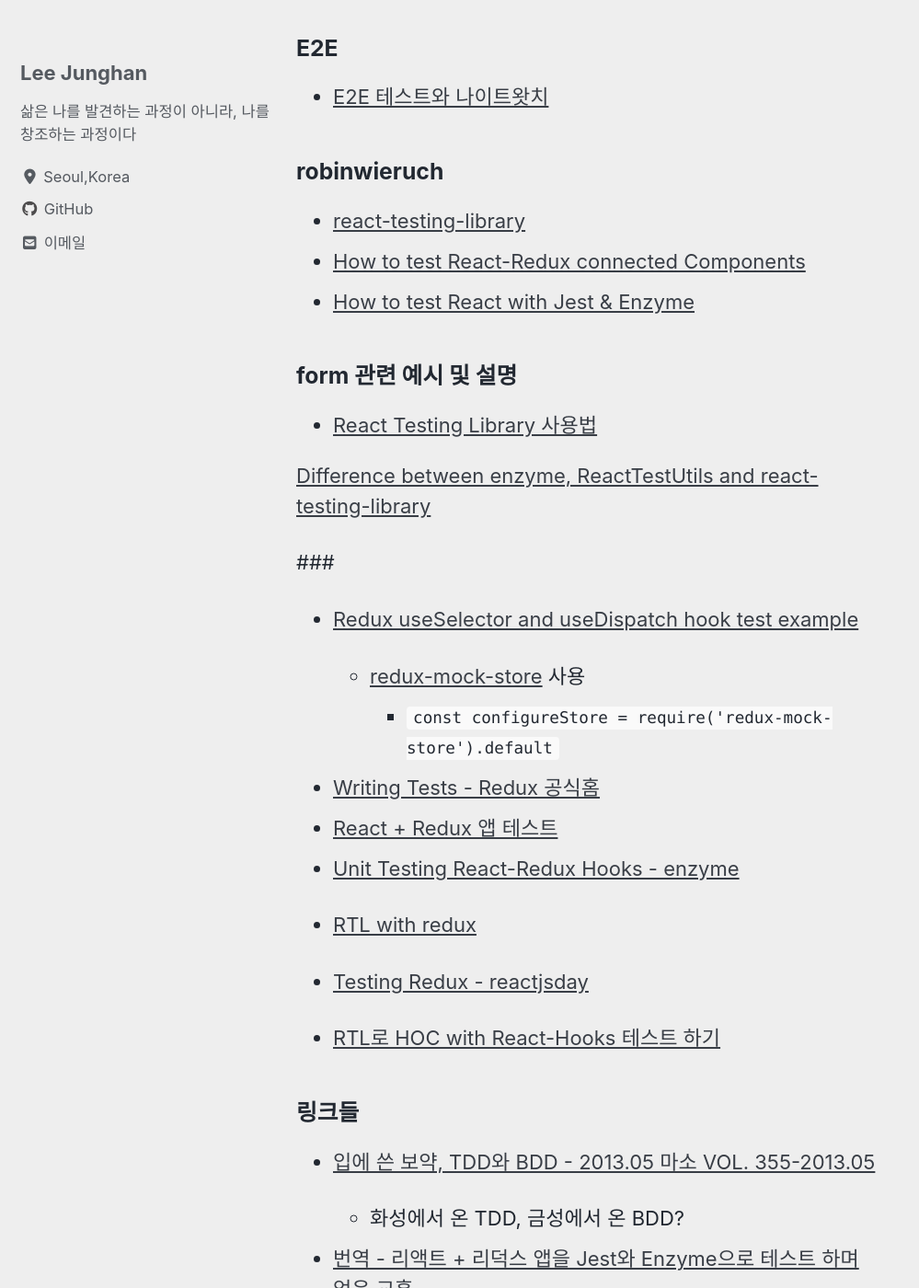
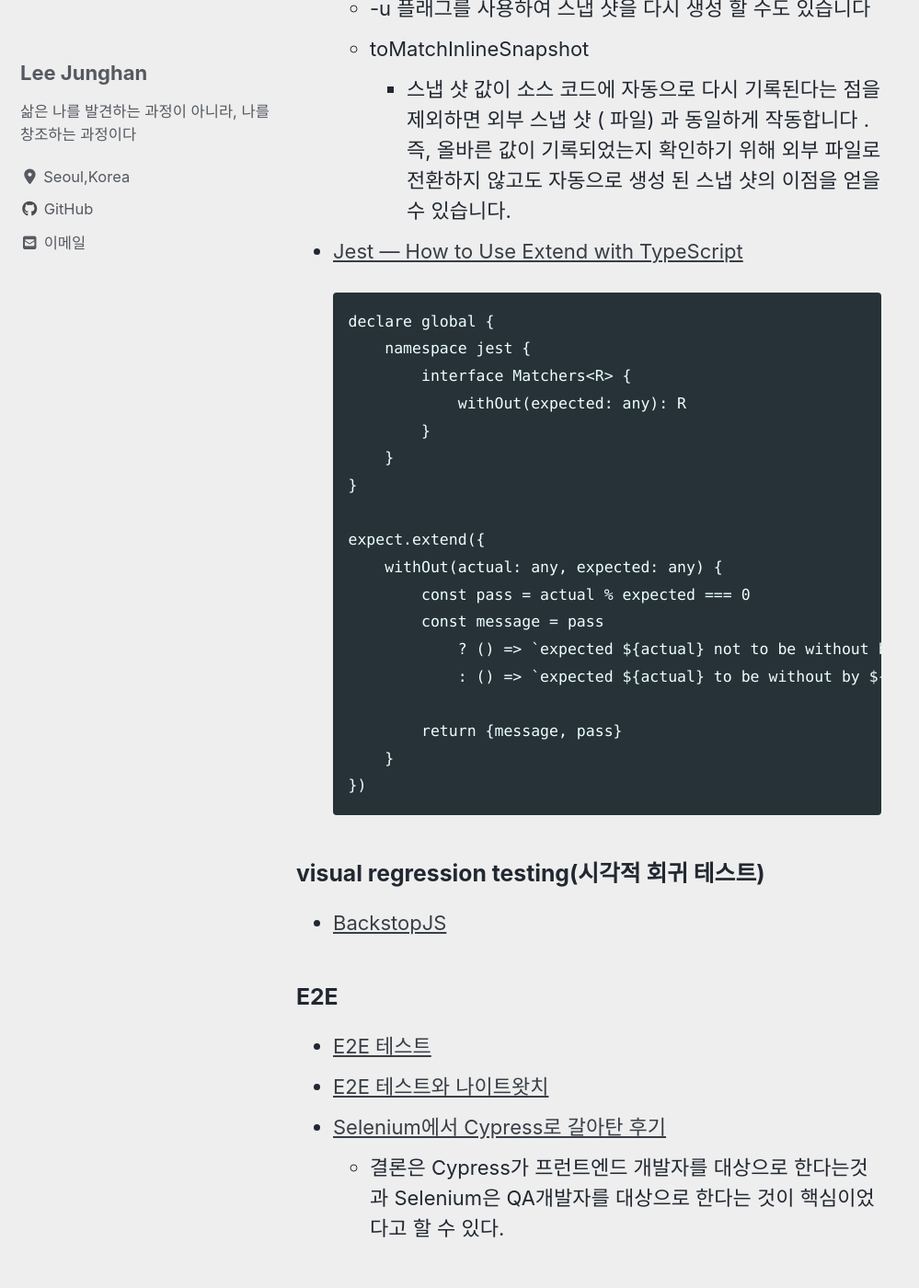
Before and after one commit to toyjhlee/toyjhlee.github.com, a Jekyll site: the page built from _posts/2020-09-03-front-test.md, in a window 1280 px wide and 1400 px high, scrolled down 3737 px. Shown: the whole window at 92% size, without its empty margins (0-999 px from the left). Built offline with Jekyll 4.4.1, drawn with Linux system fonts in a browser that asks for light colours; cached includes are drawn as plain includes; nearby versions of some CDN libraries; some of the changed text lies outside the part shown.

Commit message:
docs: minify update

````diff
--- a/_posts/2020-09-03-front-test.md
+++ b/_posts/2020-09-03-front-test.md
@@ -1,4 +1,4 @@
-#### 도입부
+### 도입부
 
 -   행복한 가정은 서로 닮았지만 불행한 가정은 모두 저마다의 이유로 불행하다 [톨스토이 - 안나 카레니나, 2011 번역 - 펭귄클래식코리아]
 -   하나의 문제는 하나의 원인으로 이루어 지지 않는다
@@ -6,6 +6,15 @@
 
 -   에러 `[Error: This browser does not support 'ResizeObserver' out of the box. Please provide a polyfill as a prop.]`
     -   해결 `import 'resize-observer-polyfill/dist/ResizeObserver.global'`
+
+### [toast UI: 테스트](https://ui.toast.com/fe-guide/ko_TEST)
+
+-   단위 테스트
+    -   주로 모듈 단위
+-   통합 테스트
+    -   두 개 이상의 모듈이 연결된 상태를 테스트
+-   E2E 테스트
+    -   실제 사용자의 관점에서 테스트를 진행하며, 그런 의미에서 기능테스트 혹은 UI 테스트라고 불리기도 한다
 
 ### 용어 정리
 
@@ -73,6 +82,7 @@
     -   [[Jest] jest.mock() 모듈 모킹](https://www.daleseo.com/jest-mock-modules/)
 
 -   [snapshot-testing](https://jestjs.io/docs/en/snapshot-testing)
+
     -   [왜 스냅 샷 테스트인가?](https://jestjs.io/blog/2016/07/27/jest-14.html#why-snapshot-testing)
         -   스냅 샷 통합 테스트가 해결하는 엔드 투 엔드 테스트에서 많은 문제를 발견했습니다.
             -   스냅 샷 테스트가 시각적 회귀 테스트 대비 장점
@@ -83,13 +93,39 @@
     -   toMatchInlineSnapshot
         -   스냅 샷 값이 소스 코드에 자동으로 다시 기록된다는 점을 제외하면 외부 스냅 샷 ( 파일) 과 동일하게 작동합니다 . 즉, 올바른 값이 기록되었는지 확인하기 위해 외부 파일로 전환하지 않고도 자동으로 생성 된 스냅 샷의 이점을 얻을 수 있습니다.
 
+-   [Jest — How to Use Extend with TypeScript](https://medium.com/javascript-in-plain-english/jest-how-to-use-extend-with-typescript-4011582a2217)
+
+    ```
+    declare global {
+        namespace jest {
+            interface Matchers<R> {
+                withOut(expected: any): R
+            }
+        }
+    }
+
+    expect.extend({
+        withOut(actual: any, expected: any) {
+            const pass = actual % expected === 0
+            const message = pass
+                ? () => `expected ${actual} not to be without by ${expected}`
+                : () => `expected ${actual} to be without by ${expected}`
+
+            return {message, pass}
+        }
+    })
+    ```
+
 ### visual regression testing(시각적 회귀 테스트)
 
 -   [BackstopJS](https://github.com/garris/BackstopJS)
 
 ### E2E
 
+-   [E2E 테스트](https://ui.toast.com/fe-guide/ko_TEST#e2e-%ED%85%8C%EC%8A%A4%ED%8A%B8)
 -   [E2E 테스트와 나이트왓치](https://blog.coderifleman.com/2016/06/17/e2e-test-and-nightwatch/)
+-   [Selenium에서 Cypress로 갈아탄 후기](https://medium.com/hbsmith/selenium%EC%97%90%EC%84%9C-cypress%EB%A1%9C-%EA%B0%88%EC%95%84%ED%83%84-%ED%9B%84%EA%B8%B0-324f224c14db)
+    -   결론은 Cypress가 프런트엔드 개발자를 대상으로 한다는것과 Selenium은 QA개발자를 대상으로 한다는 것이 핵심이었다고 할 수 있다.
 
 ### robinwieruch
 
````
Also changed, not shown: _drafts/2020-11-16-my-history.md (+4 -0 lines), _posts/2020-08-28-redux.md (+2 -1 lines).
